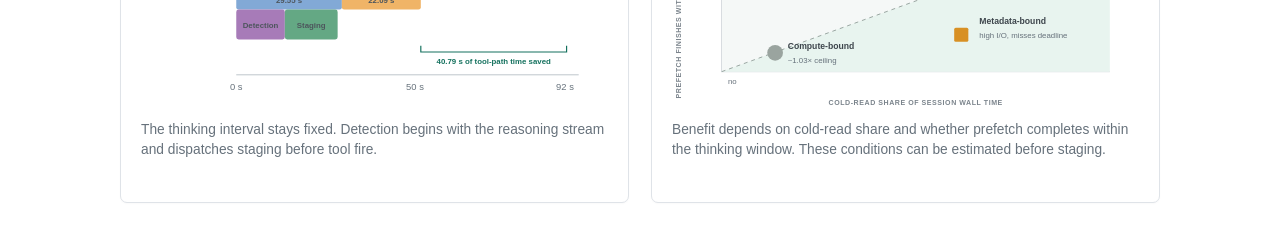
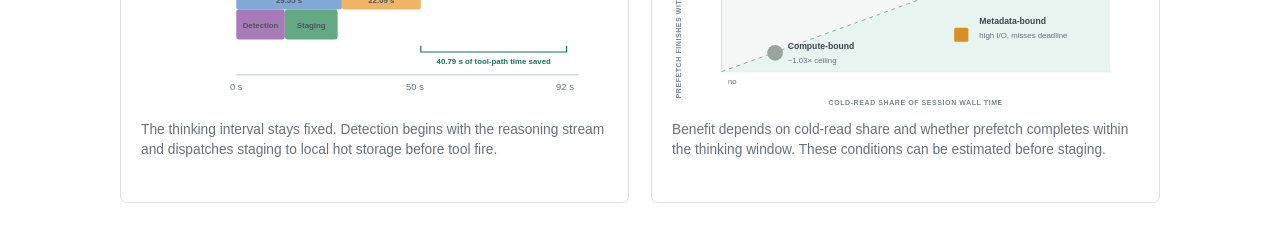
Before and after one commit to izzet/agentstage, an Astro site in the folder site/: page / in a window 1280 px wide. Shown: the part 2120-2372 px from the top of the page. Built offline with nearby package versions, Linux system fonts and the light colour scheme; Astro itself is replaced by a stand-in of ours.

Commit message:
docs: clarify timeline staging destination

```diff
--- a/site/src/pages/index.astro
+++ b/site/src/pages/index.astro
@@ -39,7 +39,7 @@ const citation = `@inproceedings{yildirim2026agentstage,
       <div class="chart-stack">
         <article class="chart-card"><h3>End-to-end speedup</h3><SpeedupChart /><p>Mean speedup over three curated scientific tasks. Values are computed from three replayed sessions per task and model.</p></article>
         <article class="chart-card"><h3>Working-set detection</h3><DetectionChart /><p>Mean tier-1 byte recall across curated sessions. The detector combines partial intent in the reasoning stream with filesystem-probe feedback.</p></article>
-        <article class="chart-card"><h3>Where the time goes</h3><SessionTimelineChart /><p>The thinking interval stays fixed. Detection begins with the reasoning stream and dispatches staging before tool fire.</p></article>
+        <article class="chart-card"><h3>Where the time goes</h3><SessionTimelineChart /><p>The thinking interval stays fixed. Detection begins with the reasoning stream and dispatches staging to local hot storage before tool fire.</p></article>
         <article class="chart-card"><h3>When does staging help?</h3><RegimeChart /><p>Benefit depends on cold-read share and whether prefetch completes within the thinking window. These conditions can be estimated before staging.</p></article>
       </div>
     </section>
```
